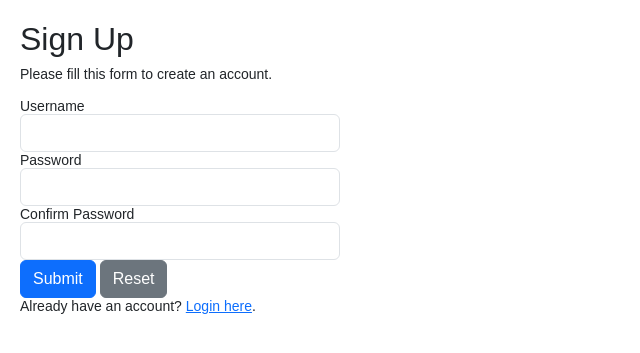
After one commit to jrafaelg/sd_login, a PHP site: page /register.php in a window 1280 px wide. The commit adds this page. Shown: the top 353 px of the page, without its empty margins (0-640 px from the left). Run offline with PHP 8.4, Linux system fonts and the light colour scheme.

Commit message:
Inclusão do cadastro de usuários

```diff
--- a/config.php
+++ b/config.php
@@ -13,7 +13,7 @@ function connectToDatabase()
         name TEXT NOT NULL,
         address TEXT NOT NULL,
         salary INTEGER NOT NULL
-    )";
+    );";
 
     if (!$link->exec($ddl)) {
         die("ERROR: Could not create table employees.");
@@ -23,9 +23,10 @@ function connectToDatabase()
     $ddl = "
     CREATE TABLE IF NOT EXISTS users (
         id INTEGER PRIMARY KEY AUTOINCREMENT,
-        email TEXT NOT NULL,
-        hash_password TEXT NOT NULL
-    )";
+        username TEXT NOT NULL UNIQUE,
+        password TEXT NOT NULL,
+        created_at DATETIME DEFAULT CURRENT_TIMESTAMP
+    );";
 
     if (!$link->exec($ddl)) {
         die("ERROR: Could not create table users.");
--- /dev/null
+++ b/register.php
@@ -0,0 +1,136 @@
+<?php
+// Include config file
+require_once "config.php";
+
+// Define variables and initialize with empty values
+$username = $password = $confirm_password = "";
+$username_err = $password_err = $confirm_password_err = "";
+
+// Processing form data when form is submitted
+if ($_SERVER["REQUEST_METHOD"] == "POST") {
+
+    // Validate username
+    if (empty(trim($_POST["username"]))) {
+        $username_err = "Please enter a username.";
+    } elseif (!preg_match('/^[a-zA-Z0-9_]+$/', trim($_POST["username"]))) {
+        $username_err = "Username can only contain letters, numbers, and underscores.";
+    } else {
+        // Prepare a select statement
+        $sql = "SELECT id FROM users WHERE username = :username";
+
+        if ($stmt = $link->prepare("SELECT COUNT(*) FROM users WHERE username = :username")) {
+            // Set parameters
+            $param_username = trim($_POST["username"]);
+
+            // Bind variables to the prepared statement as parameters
+            $stmt->bindValue(":username", $param_username, SQLITE3_TEXT);
+
+            // Attempt to execute the prepared statement
+            $result = $stmt->execute();
+
+            // Fetch the result
+            if ($row = $result->fetchArray(SQLITE3_NUM)) {
+                if ($row[0] > 0) {  // Check if username exists
+                    $username_err = "This username is already taken.";
+                } else {
+                    $username = trim($_POST["username"]);
+                }
+            } else {
+                echo "Oops! Something went wrong. Please try again later.";
+            }
+
+            // Close statement
+            $stmt->close();
+        }
+    }
+
+    // Validate password
+    if (empty(trim($_POST["password"]))) {
+        $password_err = "Please enter a password.";
+    } else {
+        $password = trim($_POST["password"]);
+    }
+
+    // Validate confirm password
+    if (empty(trim($_POST["confirm_password"]))) {
+        $confirm_password_err = "Please confirm password.";
+    } else {
+        $confirm_password = trim($_POST["confirm_password"]);
+        if (empty($password_err) && ($password != $confirm_password)) {
+            $confirm_password_err = "Password did not match.";
+        }
+    }
+
+    // Check input errors before inserting into database
+    if (empty($username_err) && empty($password_err) && empty($confirm_password_err)) {
+        // Prepare an insert statement
+        $sql = "INSERT INTO users (username, password) VALUES (:username, :password)";
+
+        if ($stmt = $link->prepare($sql)) {
+            // Set parameters
+            $param_username = $username;
+            $param_password = $password;
+
+            // Bind variables to the prepared statement as parameters
+            $stmt->bindValue(":username", $param_username, SQLITE3_TEXT);
+            $stmt->bindValue(":password", $param_password, SQLITE3_TEXT);
+
+            // Attempt to execute the prepared statement
+            if ($stmt->execute()) {
+                // Redirect to login page
+                header("location: login.php");
+                exit();
+            } else {
+                echo "Oops! Something went wrong. Please try again later.";
+            }
+
+            // Close statement
+            unset($stmt);
+        }
+    }
+
+    // Close connection
+    unset($pdo);
+}
+?>
+
+<!DOCTYPE html>
+<html lang="en">
+<head>
+    <meta charset="UTF-8">
+    <title>Sign Up</title>
+    <link rel="stylesheet" href="css/bootstrap.min.css">
+    <style>
+        body{ font: 14px sans-serif; }
+        .wrapper{ width: 360px; padding: 20px; }
+    </style>
+</head>
+<body>
+<div class="wrapper">
+    <h2>Sign Up</h2>
+    <p>Please fill this form to create an account.</p>
+    <form action="<?php echo htmlspecialchars($_SERVER["PHP_SELF"]); ?>" method="post">
+        <div class="form-group">
+            <label>Username</label>
+            <input type="text" name="username" class="form-control <?php echo (!empty($username_err)) ? 'is-invalid' : ''; ?>" value="<?php echo $username; ?>">
+            <span class="invalid-feedback"><?php echo $username_err; ?></span>
+        </div>
+        <div class="form-group">
+            <label>Password</label>
+            <input type="password" name="password" class="form-control <?php echo (!empty($password_err)) ? 'is-invalid' : ''; ?>" value="<?php echo $password; ?>">
+            <span class="invalid-feedback"><?php echo $password_err; ?></span>
+        </div>
+        <div class="form-group">
+            <label>Confirm Password</label>
+            <input type="password" name="confirm_password" class="form-control <?php echo (!empty($confirm_password_err)) ? 'is-invalid' : ''; ?>" value="<?php echo $confirm_password; ?>">
+            <span class="invalid-feedback"><?php echo $confirm_password_err; ?></span>
+        </div>
+        <div class="form-group">
+            <input type="submit" class="btn btn-primary" value="Submit">
+            <input type="reset" class="btn btn-secondary ml-2" value="Reset">
+        </div>
+        <p>Already have an account? <a href="login.php">Login here</a>.</p>
+    </form>
+</div>
+</body>
+</html>
```
Also changed, not shown: create.php (+9 -0 lines), delete.php (+8 -0 lines), index.php (+7 -0 lines), login.php (added, +130 -0 lines), logout.php (added, +13 -0 lines), update.php (+8 -0 lines), welcome.php (added, +9 -0 lines).
